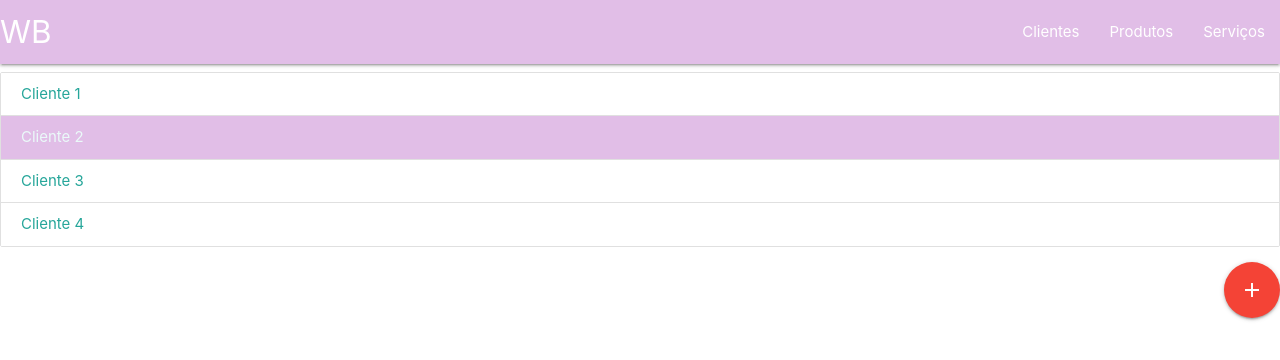
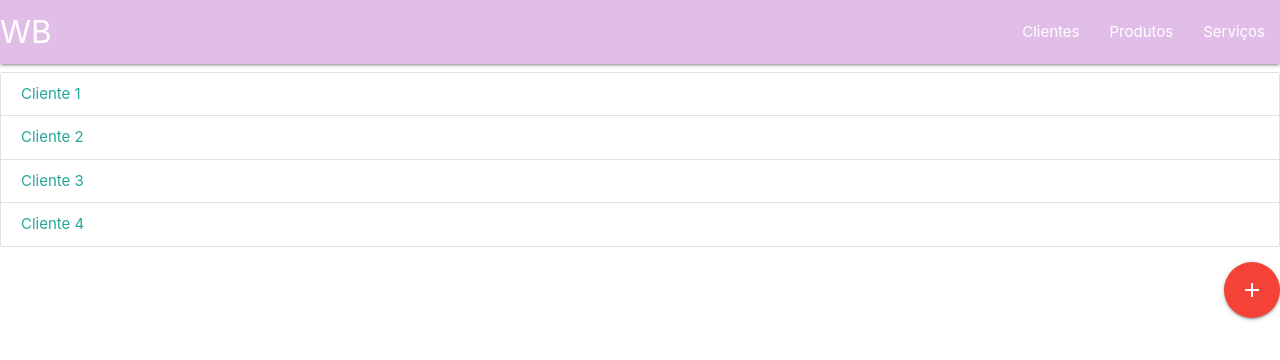
Before and after one commit to Meowo2/wb_typescript, a React (Create React App) app: page / in a window 1280 px wide. Shown: the top 360 px of the page. Built offline with nearby package versions, Linux system fonts and the light colour scheme.

Commit message:
[refactor]: Removed styles from some buttons

```diff
--- a/src/componentes/listaCliente.tsx
+++ b/src/componentes/listaCliente.tsx
@@ -38,7 +38,7 @@ export default class ListaCliente extends Component<props, { mostrarCadastro: bo
                 <>
                     <div className="collection">
                         <a className="collection-item">Cliente 1</a>
-                        <a className={estilo}>Cliente 2</a>
+                        <a className="collection-item">Cliente 2</a>
                         <a className="collection-item">Cliente 3</a>
                         <a className="collection-item">Cliente 4</a>
                     </div>
--- a/src/componentes/listaProdutos.tsx
+++ b/src/componentes/listaProdutos.tsx
@@ -38,7 +38,7 @@ export default class ListaProdutos extends Component<Props, { mostrarCadastro: b
                 <>
                     <div className="collection">
                         <a className="collection-item">Produto 1</a>
-                        <a className={estilo}>Produto 2</a>
+                        <a className="collection-item">Produto 2</a>
                         <a className="collection-item">Produto 3</a>
                         <a className="collection-item">Produto 4</a>
                     </div>
--- a/src/componentes/listaServicos.tsx
+++ b/src/componentes/listaServicos.tsx
@@ -38,7 +38,7 @@ export default class ListaServicos extends Component<Props, { mostrarCadastro: b
                 <>
                     <div className="collection">
                         <a className="collection-item">Serviço 1</a>
-                        <a className={estilo}>Serviço 2</a>
+                        <a className="collection-item">Serviço 2</a>
                         <a className="collection-item">Serviço 3</a>
                         <a className="collection-item">Serviço 4</a>
                     </div>
```
